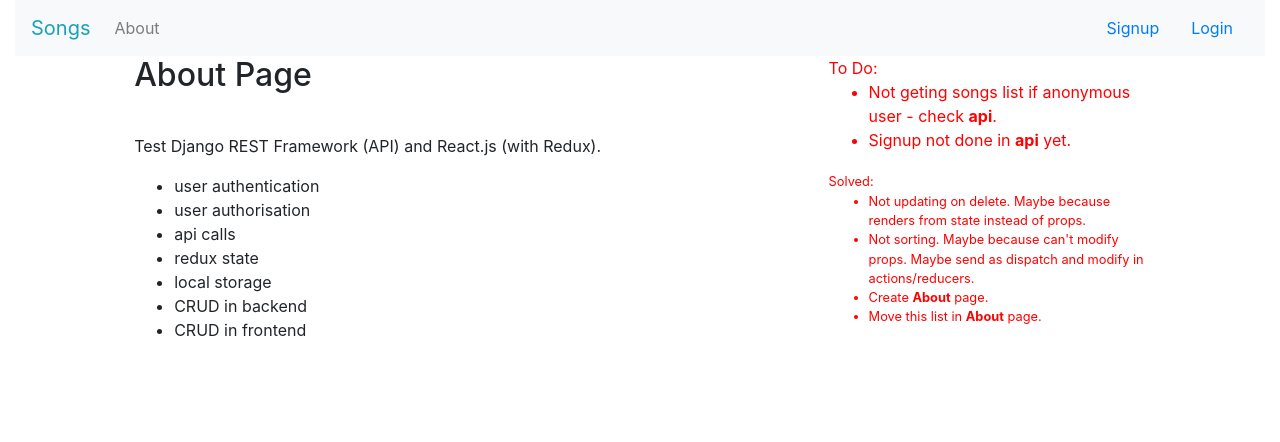
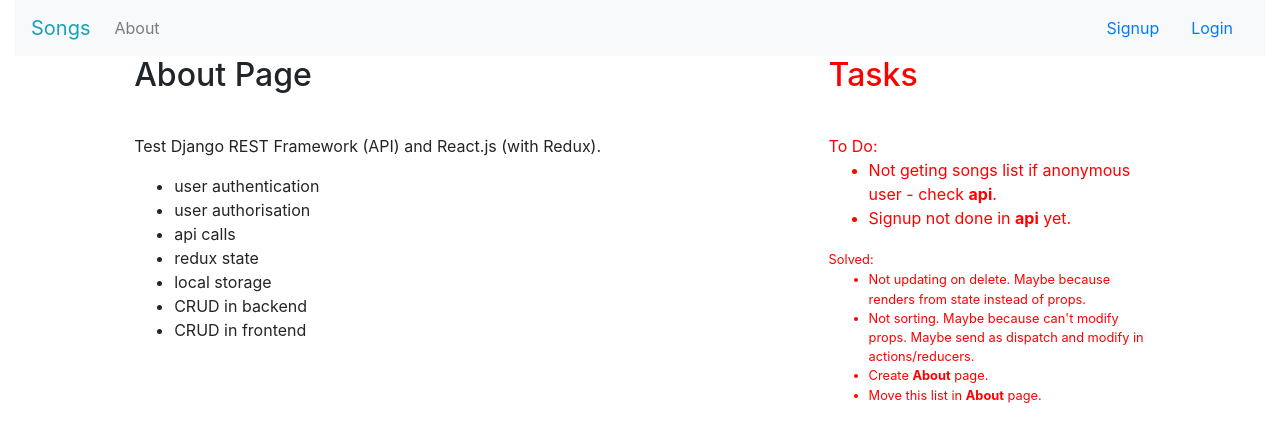
Before and after one commit to ionescuig/songs-django-react, a React (Create React App) app in the folder frontend/: page /about in a window 1280 px wide. Shown: the top 442 px of the page. Built offline with nearby package versions, Linux system fonts and the light colour scheme.

Commit message:
Updated About Page

```diff
--- a/frontend/src/components/app/About.js
+++ b/frontend/src/components/app/About.js
@@ -25,6 +25,8 @@ class AboutPage extends React.Component {
 
 
           <div className="col-md-4" style={{color: "red"}}>
+            <h2 style={{marginBottom: 40}}>Tasks  </h2>
+
             <div>
               To Do:
               <ul>
```
